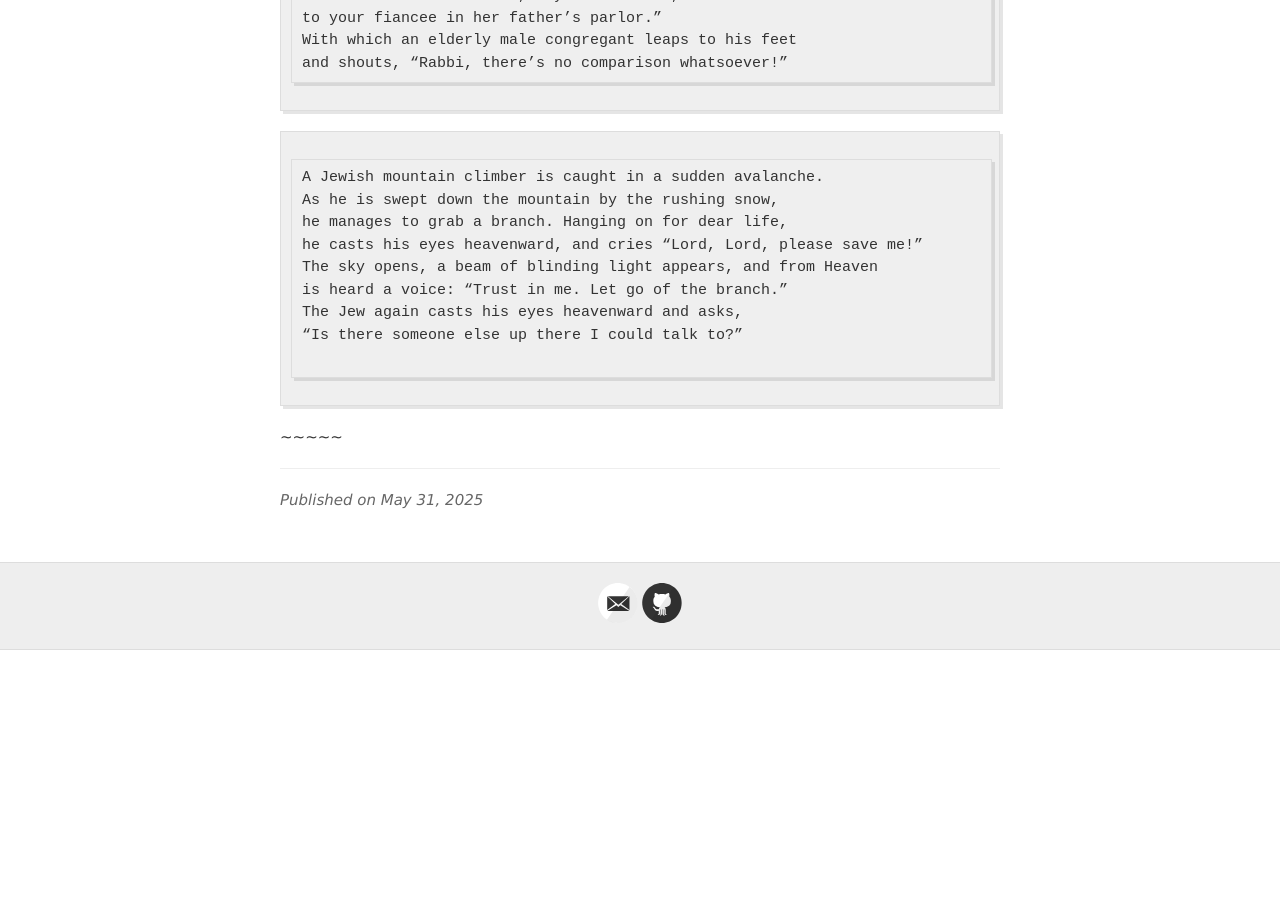
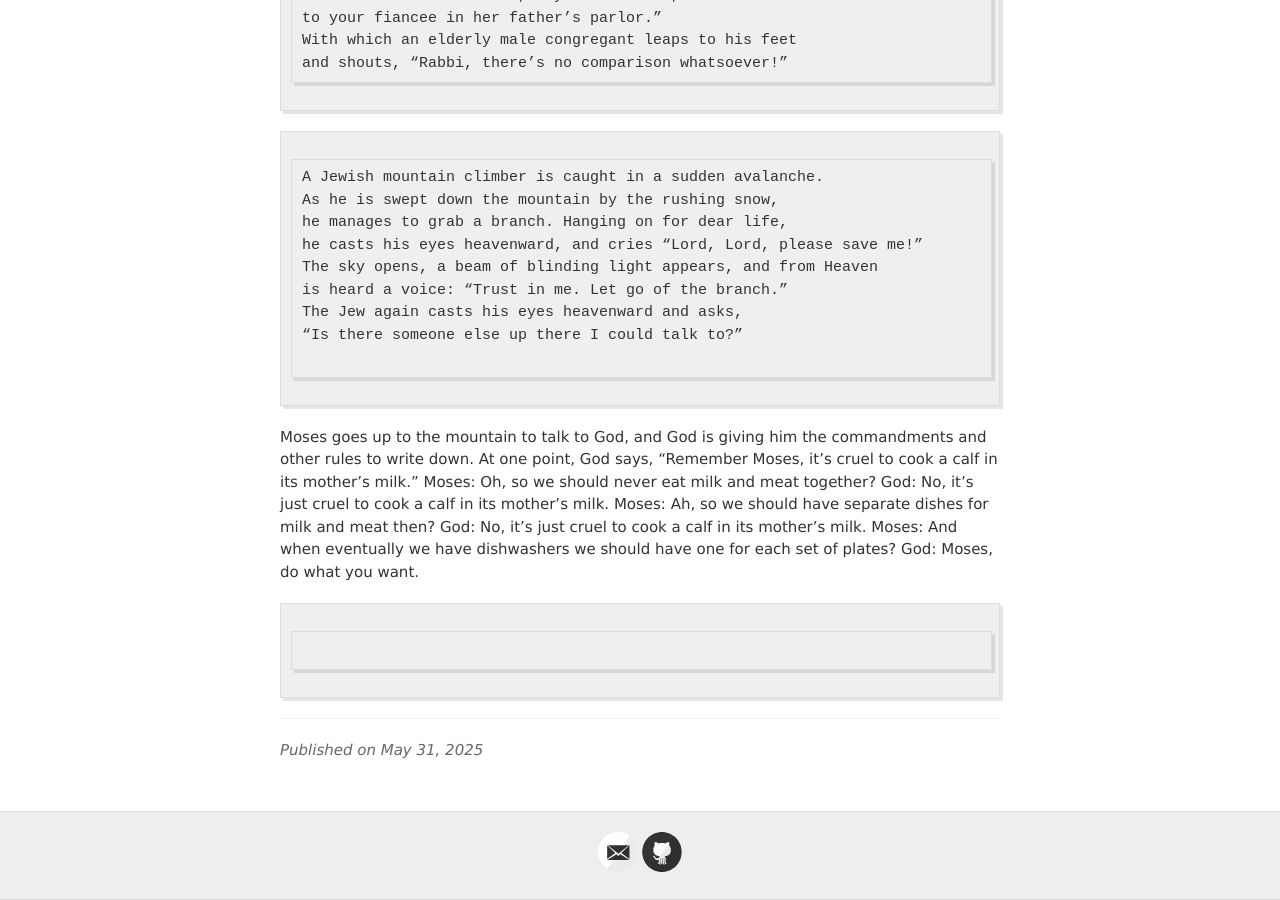
Before and after one commit to jvmallow/jvmallow.github.io, a Jekyll site: the page built from _posts/2025-05-31-Jewish_Humor.md, in a window 1280 px wide and 900 px high, scrolled down 7738 px. Built offline with Jekyll 4.4.1, drawn with Linux system fonts in a browser that asks for light colours; a script that is not in the unit is left out; before the commit the page ends 8388 px from its top, so only the background shows below that.

Commit message:
Update 2025-05-31-Jewish_Humor.md

```diff
--- a/_posts/2025-05-31-Jewish_Humor.md
+++ b/_posts/2025-05-31-Jewish_Humor.md
@@ -311,5 +311,17 @@ The Jew again casts his eyes heavenward and asks,
 “Is there someone else up there I could talk to?”
 
 ~~~~~
+Moses goes up to the mountain to talk to God, and God is giving
+him the commandments and other rules to write down. At one
+point, God says, “Remember Moses, it’s cruel to cook a calf
+in its mother’s milk.”
+Moses: Oh, so we should never eat milk and meat together?
+God: No, it’s just cruel to cook a calf in its mother’s milk.
+Moses: Ah, so we should have separate dishes for milk and meat then?
+God: No, it’s just cruel to cook a calf in its mother’s milk.
+Moses: And when eventually we have dishwashers we should have one for each set of plates?
+God: Moses, do what you want.
 
 ~~~~~
+
+~~~~~
```
